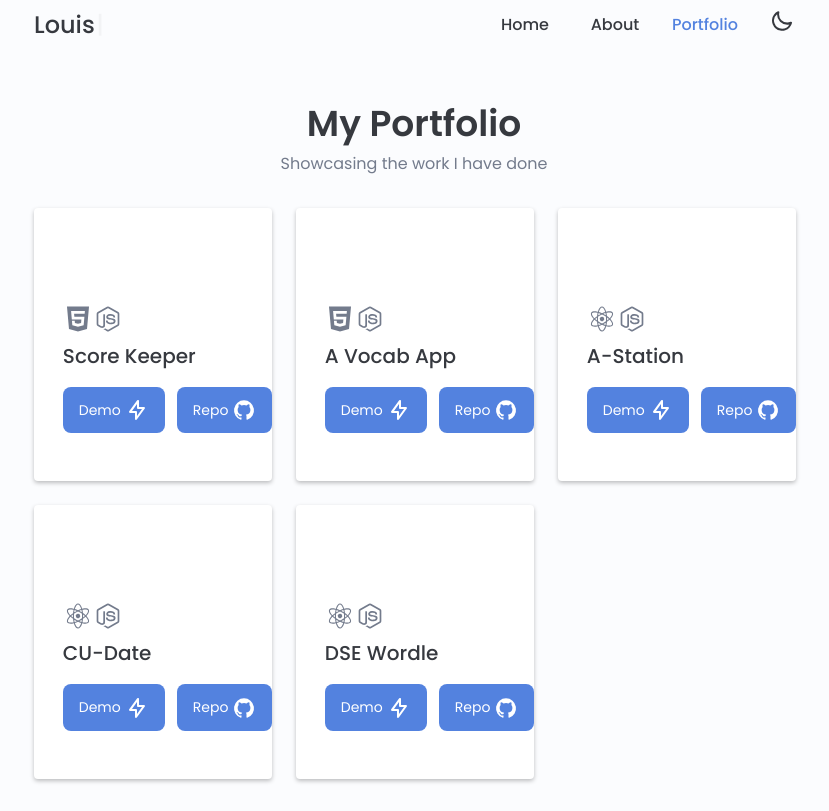
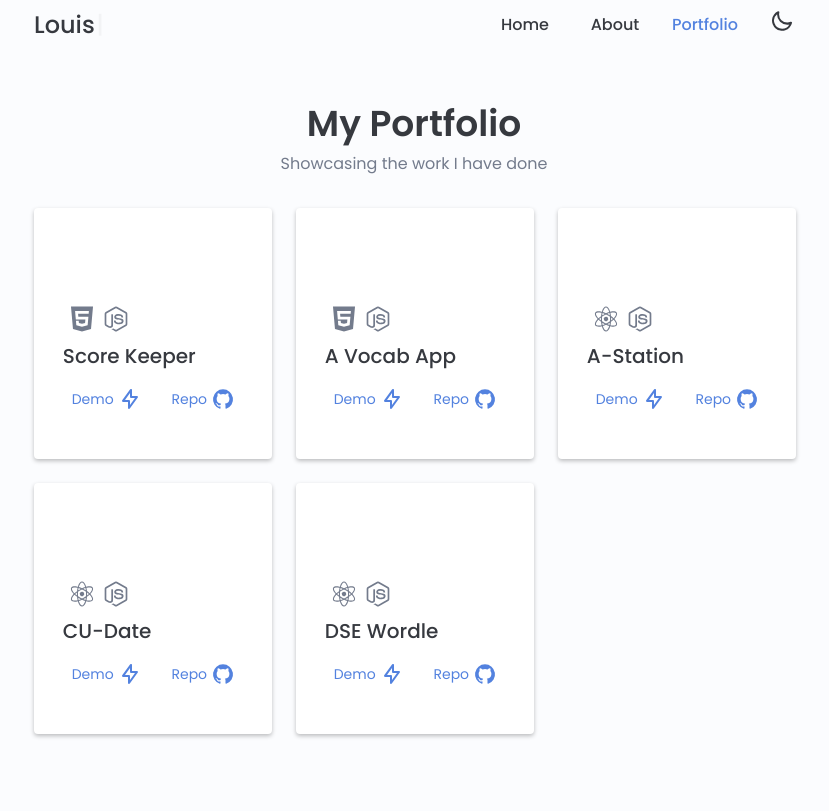
Before and after one commit to louiskwt/portfolio-page, a Next.js app: page /portfolio in a window 1280 px wide. Shown: the whole page, without its empty margins (226-1055 px from the left). Built offline with nearby package versions, Linux system fonts and the light colour scheme.

Commit message:
refactor card icons

```diff
--- a/components/Card.jsx
+++ b/components/Card.jsx
@@ -7,13 +7,13 @@ const Card = ({link, repo, technologies, title}) => {
     let iconList = []
     technologies.map((technology, index) => {
         if (technology.includes('html')) {
-            iconList.push(<UilHtml5 size={30} key={index} />)
+            iconList.push(<UilHtml5 className={styles.card__icon} size={30} key={index} />)
         }
         if (technology.includes('javascript')) {
-            iconList.push(<UilJavaScript size={30} key={index} />)
+            iconList.push(<UilJavaScript className={styles.card__icon} size={30} key={index} />)
         }
         if(technology.includes('react')) {
-            iconList.push(<UilReact size={30} key={index} />)
+            iconList.push(<UilReact className={styles.card__icon} size={30} key={index} />)
         }
     })
 
@@ -26,10 +26,10 @@ const Card = ({link, repo, technologies, title}) => {
                     {title}
                 </h3>
                 <div className={styles.card__buttons}>
-                    <a href={link} target="_blank" className={"button__small button__flex " + `${styles.card__button}`}>
+                    <a href={link} target="_blank" className={"button__flex button__link " + `${styles.card__button}`}>
                         Demo <UilBoltAlt className={styles.card__icon} />
                     </a>
-                    <a href={repo} target="_blank" className={"button__small button__flex " + `${styles.card__button}`}>
+                    <a href={repo} target="_blank" className={"button__flex button__link " + `${styles.card__button}`}>
                         Repo <UilGithub className={styles.card__icon} />
                     </a>
                 </div>
--- a/styles/Card.module.css
+++ b/styles/Card.module.css
@@ -40,7 +40,7 @@
 /* ==== Small Device ==== */
 @media screen and (max-width: 767px) {
     .card__content {
-        padding-right: 2rem;
+        padding-right: 3rem;
     }
 }
 
```
